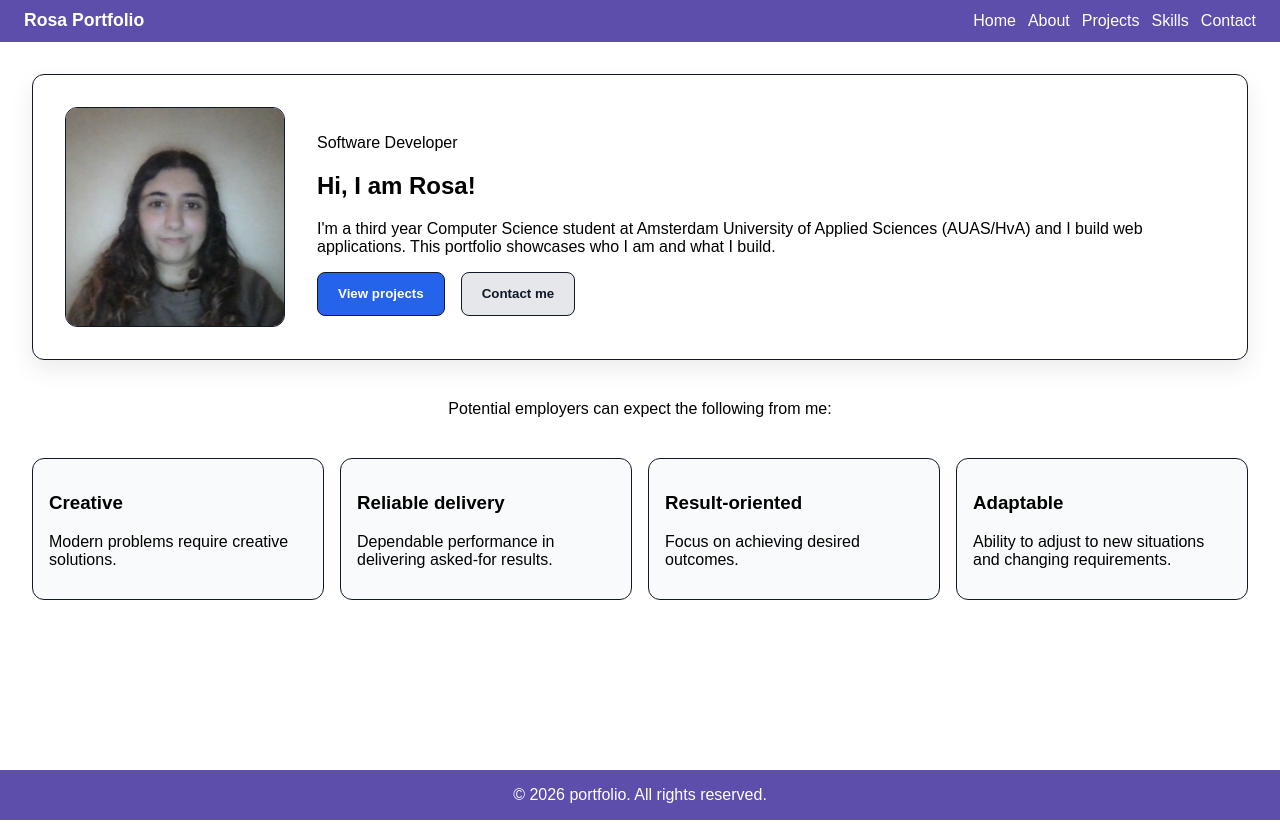
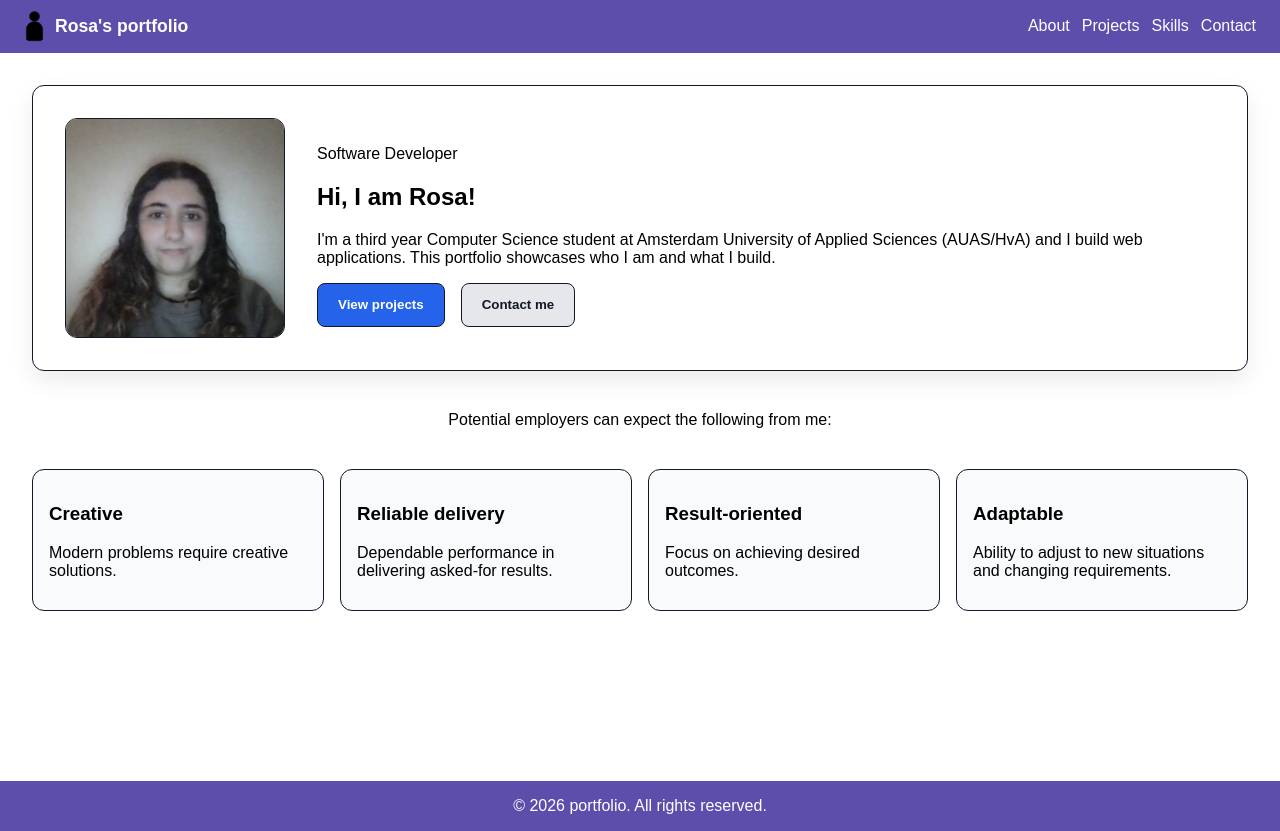
Before and after one commit to CooleRearWindowSalad/Portfolio, a React (Vite) app in the folder react-folder/: page / in a window 1280 px wide. Built offline with nearby package versions, Linux system fonts and the light colour scheme.

Commit message:
feat: update Header component to include logo and link to Home

```diff
--- a/react-folder/src/components/layout/Header.jsx
+++ b/react-folder/src/components/layout/Header.jsx
@@ -1,12 +1,15 @@
 import { Link } from 'react-router-dom';
 import { ROUTES } from '../../shared/constants/routes';
+import LogoImage from '../../images/Navbar-logo.png';
 
 export default function Header() {
   return (
     <header className="header">
-      <div className="brand">Rosa Portfolio</div>
+      <Link className="brand" to={ROUTES.HOME}>
+        <img className="navbar-logo" src={LogoImage} alt="Logo" />
+        <span>Rosa's portfolio</span>
+      </Link>
       <nav className="nav">
-        <Link to={ROUTES.HOME}>Home</Link>
         <Link to={ROUTES.ABOUT}>About</Link>
         <Link to={ROUTES.PROJECTS}>Projects</Link>
         <Link to={ROUTES.SKILLS}>Skills</Link>
```
